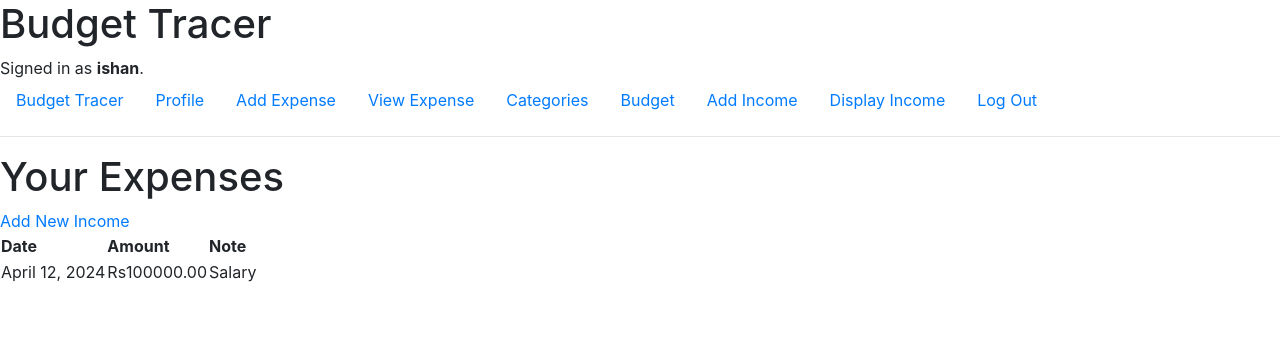
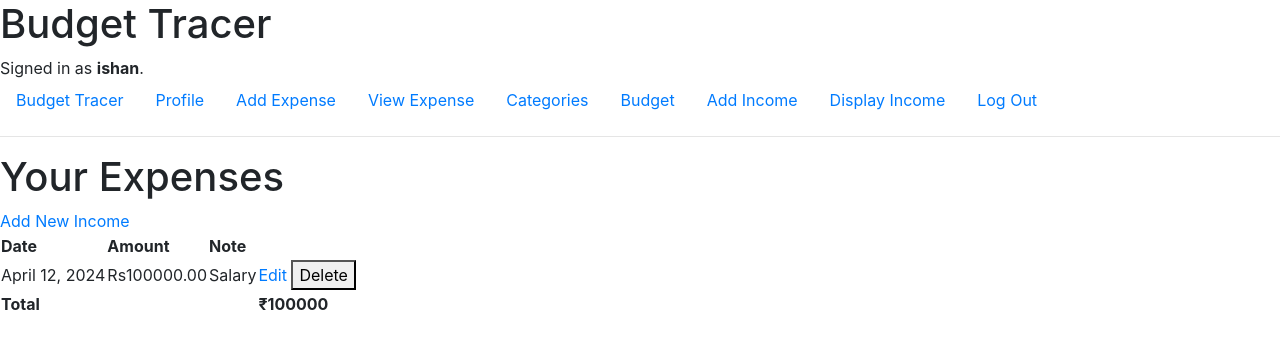
Before and after one commit to Ishannjain/Smart-Expense-Tracer, a Django app: page /display_income/ in a window 1280 px wide. Shown: the top 349 px of the page. Run offline with Django 5.2, Linux system fonts and the light colour scheme; a user stored in the database is signed in; data comes from the database, SQL or seed files in the repository; both versions use the stored data as it was after the commit; some libraries are stand-ins or nearby versions.

Commit message:
income edit and delete

```diff
--- a/budget/record/templates/record/display_expense.html
+++ b/budget/record/templates/record/display_expense.html
@@ -31,6 +31,12 @@
 
             {% endfor %}
         </tbody>
+        <tfoot>
+            <tr>
+                <td colspan="3"><strong>Total</strong></td>
+                <td><strong>₹{{ total_expense }}</strong></td>
+            </tr>
+        </tfoot>
     </table>
 {% else %}
     <p>No expenses recorded yet.</p>
--- a/budget/record/templates/record/display_income.html
+++ b/budget/record/templates/record/display_income.html
@@ -18,10 +18,23 @@
                     <td>{{ income.date }}</td>
                     <td>Rs{{income.amount }}</td>
                     <td>{{income.note }}</td>
+                    <td>
+                        <a href="{% url 'edit_income' income.id %}">Edit</a>
+                            <form action="{% url 'delete_income' income.id %}" method="post" style="display:inline;">
+                                {% csrf_token %}
+                                <button type="submit" onclick="return confirm('Are you sure you want to delete this income?');">Delete</button>
+                            </form>
+                            </td>
                 </tr>
 
             {% endfor %}
         </tbody>
+        <tfoot>
+            <tr>
+                <td colspan="3"><strong>Total</strong></td>
+                <td><strong>₹{{ total_income }}</strong></td>
+            </tr>
+        </tfoot>
     </table>
 {% else %}
     <p>No income recorded yet.</p>
--- a/budget/record/urls.py
+++ b/budget/record/urls.py
@@ -13,6 +13,8 @@ urlpatterns = [
     path("edit_expense/<int:expense_id>/",views.edit_expense,name="edit_expense"),
     path("delete_expense/<int:expense_id>/",views.delete_expense,name="delete_expense"),
     path("add_income/",views.add_income,name="add_income"),
-    path("display_income/",views.display_income,name="display_income")
+    path("display_income/",views.display_income,name="display_income"),
+    path("edit_income/<int:income_id>/",views.edit_income,name="edit_income"),
+    path("delete_income/<int:income_id>/",views.delete_income,name="delete_income")
 
 ]
--- a/budget/record/views.py
+++ b/budget/record/views.py
@@ -3,7 +3,7 @@ from django.db import IntegrityError
 from django.http import HttpResponse, HttpResponseRedirect
 from django.shortcuts import render,redirect, get_object_or_404
 from django.urls import reverse
-
+from django.db.models import Sum
 from .models import *
 
 
@@ -38,8 +38,10 @@ def add_income(request):
     return render(request,'record/add_income.html')
 def display_income(request):
     income=Income.objects.filter(user=request.user)
+    total_income = income.aggregate(total=Sum('amount'))['total'] or 0
     return render(request,'record/display_income.html',{
-        "incomes":income
+        "incomes":income,
+        "total_income":total_income
     })
 def login_view(request):
     if request.method == "POST":
@@ -62,8 +64,10 @@ def login_view(request):
 
 def display_expense(request):
     expense=Expense.objects.filter(user=request.user).select_related('category')
+    total_expense = expense.aggregate(total=Sum('amount'))['total'] or 0
     return render(request,'record/display_expense.html',{
-        "expenses":expense
+        "expenses":expense,
+        "total_expense":total_expense
     })
 def add_expense(request):
     categories=Category.objects.filter(user=request.user)
@@ -116,12 +120,38 @@ def edit_expense(request,expense_id):
                 "categories":categories,
                 "expense":expense
             })
-
 def delete_expense(request,expense_id):
     expense=get_object_or_404(Expense,id=expense_id,user=request.user)
     expense.delete()
     return redirect('display_expense')
+def edit_income(request,income_id):
+    income=get_object_or_404(Income,id=income_id,user=request.user)
+    if request.method=="POST":
+        amount = request.POST.get('amount')
+        date = request.POST.get('date')
+        note = request.POST.get('note')
+        if not amount or not date:
+            return render(request,'record/edit_income.html',{
 
+                "income":income,
+                "message":'please fill all requirements'
+            })
+
+        income.amount=amount
+        income.date=date
+
+        income.note=note
+        income.save()
+        return redirect('display_income')
+    return render(request,'record/edit_income.html',{
+
+                "income":income
+            })
+
+def delete_income(request,income_id):
+    income=get_object_or_404(Income,id=income_id,user=request.user)
+    income.delete()
+    return redirect('display_income')
 def logout_view(request):
     logout(request)
     return HttpResponseRedirect(reverse("index"))
```
Also changed, not shown: budget/record/templates/record/edit_income.html (added, +20 -0 lines), budget/db.sqlite3.
